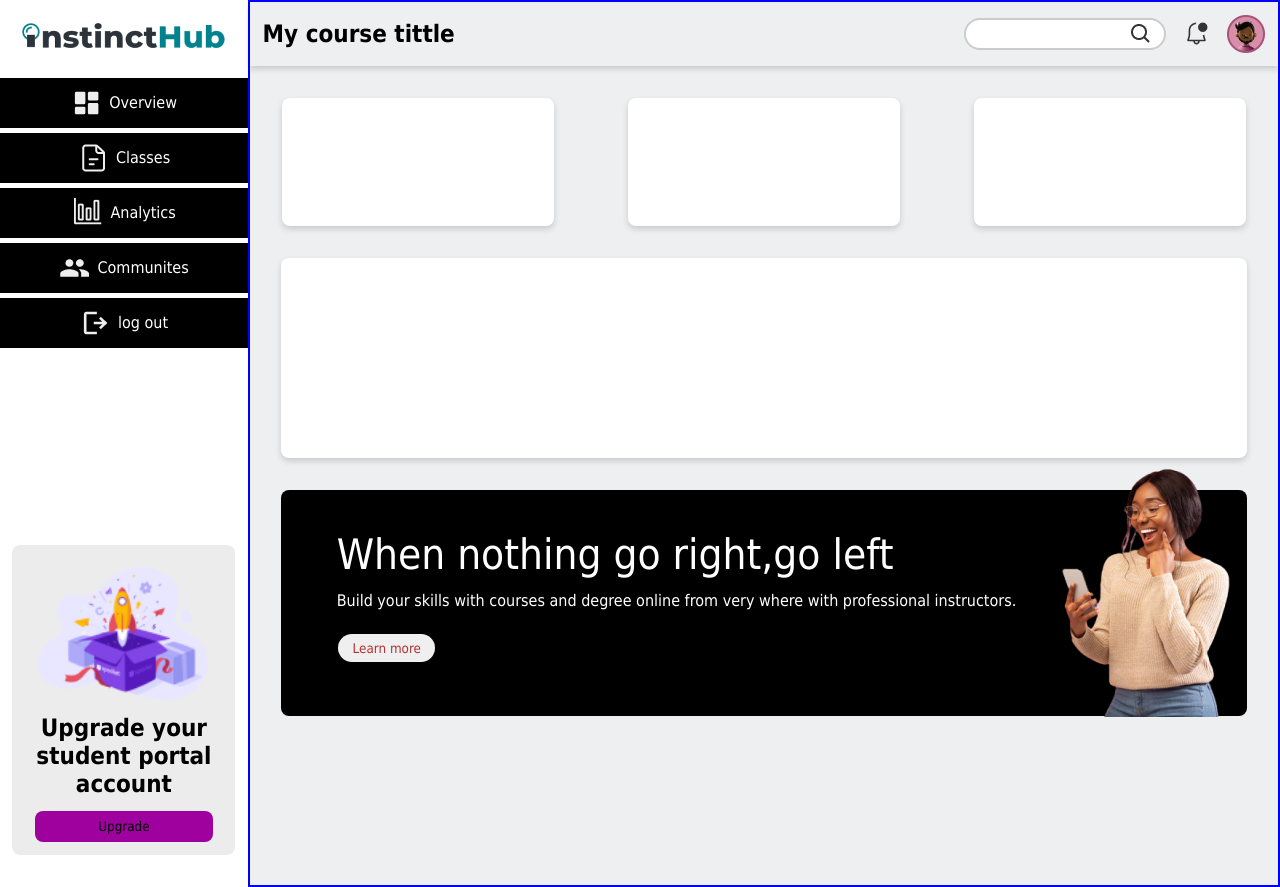
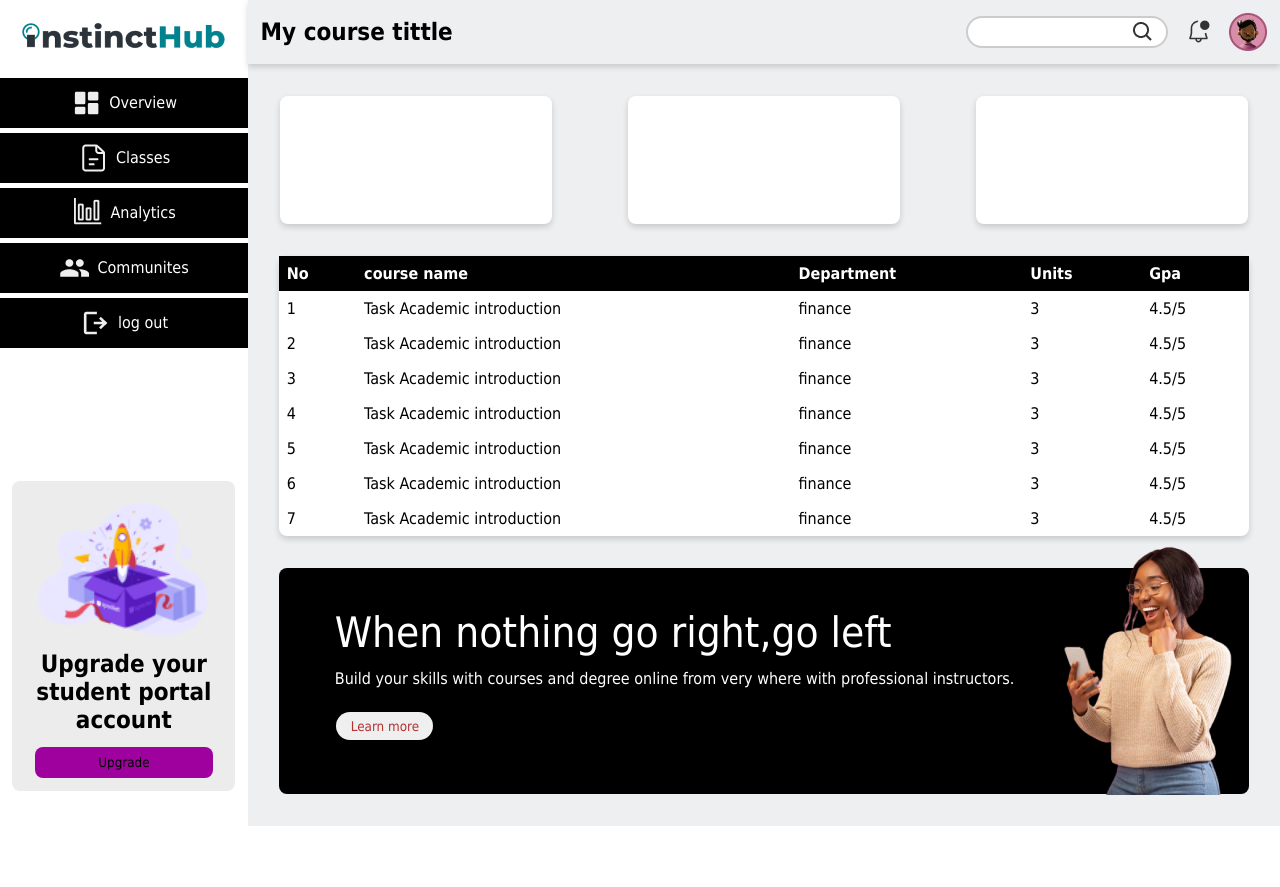
Before and after one commit to sabitsadiq/instincthub-project-2, a plain HTML site: page index.html in a window 1280 px wide. After the commit the page ends 826 px from the top, so only its background shows below. Drawn offline with Linux system fonts and the light colour scheme.

Commit message:
adding table data

```diff
--- a/index.html
+++ b/index.html
@@ -72,7 +72,66 @@
                     <div class="activity-2"></div>
                     <div class="activity-3"></div>
                 </div>
-                <div class="result"></div>
+                <div class="result">
+                    <table>
+                        <tr>
+                            <th>No</th>
+                            <th>course name</th>
+                            <th>Department</th>
+                            <th>Units</th>
+                            <th>Gpa</th>
+                        <tr>
+                            <td>1</td>
+                            <td>Task Academic introduction</td>
+                            <td>finance</td>
+                            <td>3</td>
+                            <td>4.5/5</td>
+                        </tr>
+                        <tr>
+                            <td>2</td>
+                            <td>Task Academic introduction</td>
+                            <td>finance</td>
+                            <td>3</td>
+                            <td>4.5/5</td>
+                        </tr>
+                        <tr>
+                            <td>3</td>
+                            <td>Task Academic introduction</td>
+                            <td>finance</td>
+                            <td>3</td>
+                            <td>4.5/5</td>
+                        </tr>
+                        <tr>
+                            <td>4</td>
+                            <td>Task Academic introduction</td>
+                            <td>finance</td>
+                            <td>3</td>
+                            <td>4.5/5</td>
+                        </tr>
+                        <tr>
+                            <td>5</td>
+                            <td>Task Academic introduction</td>
+                            <td>finance</td>
+                            <td>3</td>
+                            <td>4.5/5</td>
+                        </tr>
+                         <tr>
+                            <td>6</td>
+                            <td>Task Academic introduction</td>
+                            <td>finance</td>
+                            <td>3</td>
+                            <td>4.5/5</td>
+                        </tr>
+                        <tr>
+                            <td>7</td>
+                            <td>Task Academic introduction</td>
+                            <td>finance</td>
+                            <td>3</td>
+                            <td>4.5/5</td>
+                        </tr>
+                    </table>
+
+                </div>
                 <div class="learn-more">
                     <div class="learn-more-text">
                         <h1>When nothing go right,go left</h1>
--- a/style.css
+++ b/style.css
@@ -16,7 +16,7 @@
 }
 .right-container {
   grid-column: 2/7;
-  border: 2px solid blue;
+  /* border: 2px solid blue; */
   background-color: #edeff0;
 }
 .top-nav {
@@ -67,11 +67,27 @@
 .result {
   margin: 2rem auto;
   width: 94%;
-  height: 200px;
+  /* height: 200px; */
   background-color: #fff;
   /* border: 2px solid brown; */
   box-shadow: 0px 3px 6px #00000029;
   border-radius: 8px;
+}
+table {
+  border-collapse: collapse;
+  width: 100%;
+}
+th {
+  background-color: #000;
+  color: #fff;
+  /* border-top-left-radius: 8px;
+  border-top-right-radius: 8px; */
+}
+td,
+th {
+  /* border: 1px solid #dddddd; */
+  text-align: left;
+  padding: 8px;
 }
 
 .learn-more {
@@ -128,7 +144,7 @@
   background-color: #000;
 }
 .upgrade-container {
-  margin-top: 12rem;
+  margin-top: 8rem;
   /* border: 2px solid yellowgreen; */
   display: flex;
   flex-direction: column;
```
